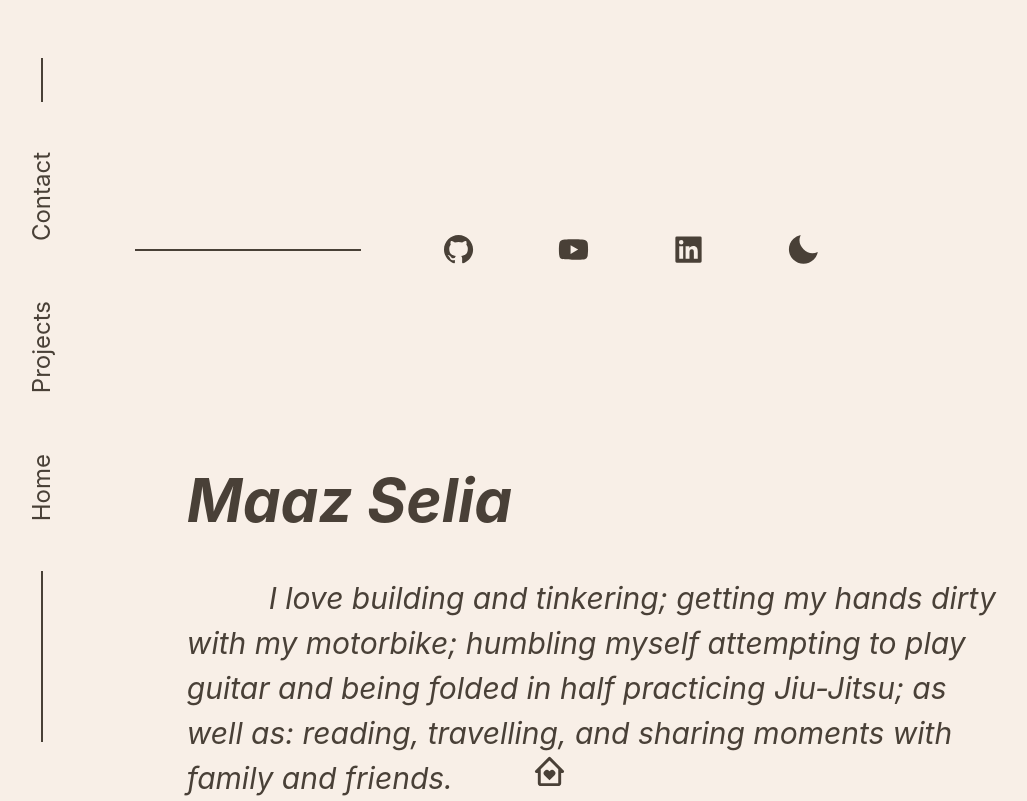
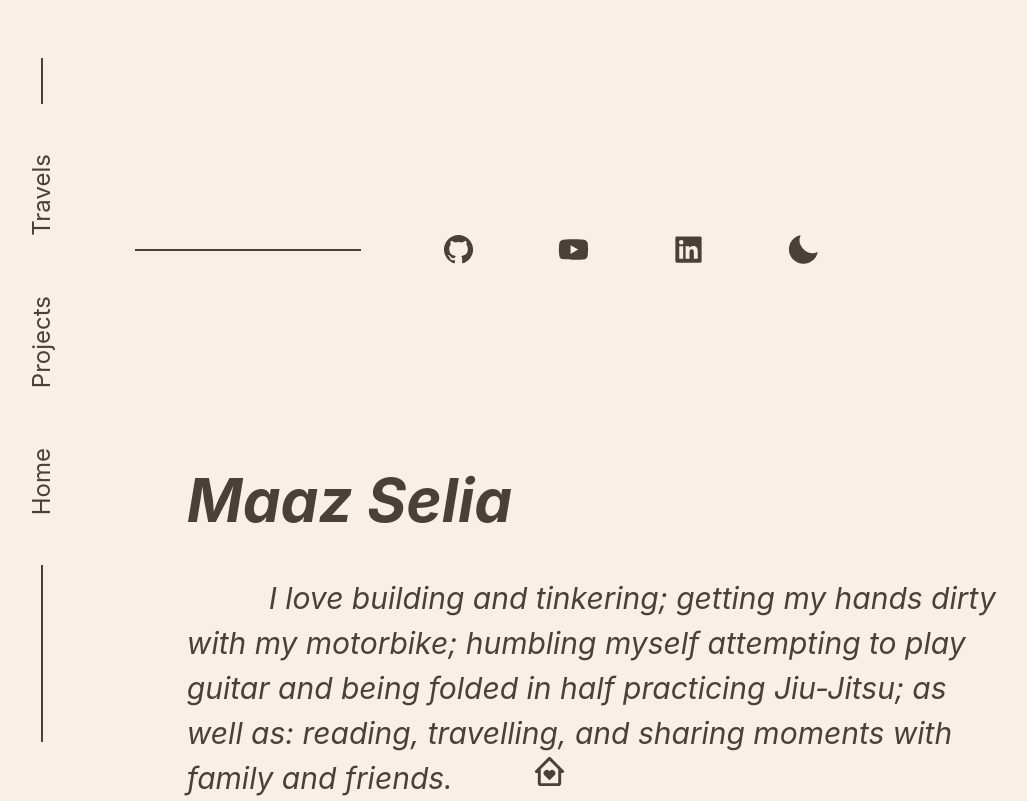
Before and after one commit to Maaz-Selia/my-site, a React (Vite) app: page / in a window 1280 px wide. Shown: the whole page, without its empty margins (90-1117 px from the left). Built offline with nearby package versions, Linux system fonts and the light colour scheme.

Commit message:
Adjust Projects page title to nowrap to maintain nav bar positioning

```diff
--- a/src/components/NavBar.tsx
+++ b/src/components/NavBar.tsx
@@ -17,7 +17,7 @@ const NavBar = ( {setCurrentView }: Props) => {
     return (
         <VStack maxHeight='100%' gap={10}>
             <Line size='10vh' orientation='v' />
-            <Text fontSize={fontSize} className='vertical-text' onClick={() => setCurrentView(<Travels />)}>Contact</Text>
+            <Text fontSize={fontSize} className='vertical-text' onClick={() => setCurrentView(<Travels />)}>Travels</Text>
             <Text fontSize={fontSize} className='vertical-text' onClick={() => setCurrentView(<Projects />)}>Projects</Text>
             <Text fontSize={fontSize} className='vertical-text' onClick={() => setCurrentView(<MainView />)}>Home</Text>
             <Line size='40vh' orientation='v' />
--- a/src/components/Projects.tsx
+++ b/src/components/Projects.tsx
@@ -5,7 +5,7 @@ const Projects = () => {
   return (
     <>
         <GridItem colStart={4} colSpan={8} rowStart={2} rowSpan={1} alignItems='center'>
-            <Text as='i' fontSize='5xl' opacity='20%' textAlign='center' letterSpacing='4vw'>// PROJECTS</Text>
+            <Text as='i' fontSize='5xl' opacity='20%' textAlign='center' letterSpacing='4vw' whiteSpace='nowrap'>// PROJECTS</Text>
         </GridItem>
         <ProjectsGrid />
     </>
```
